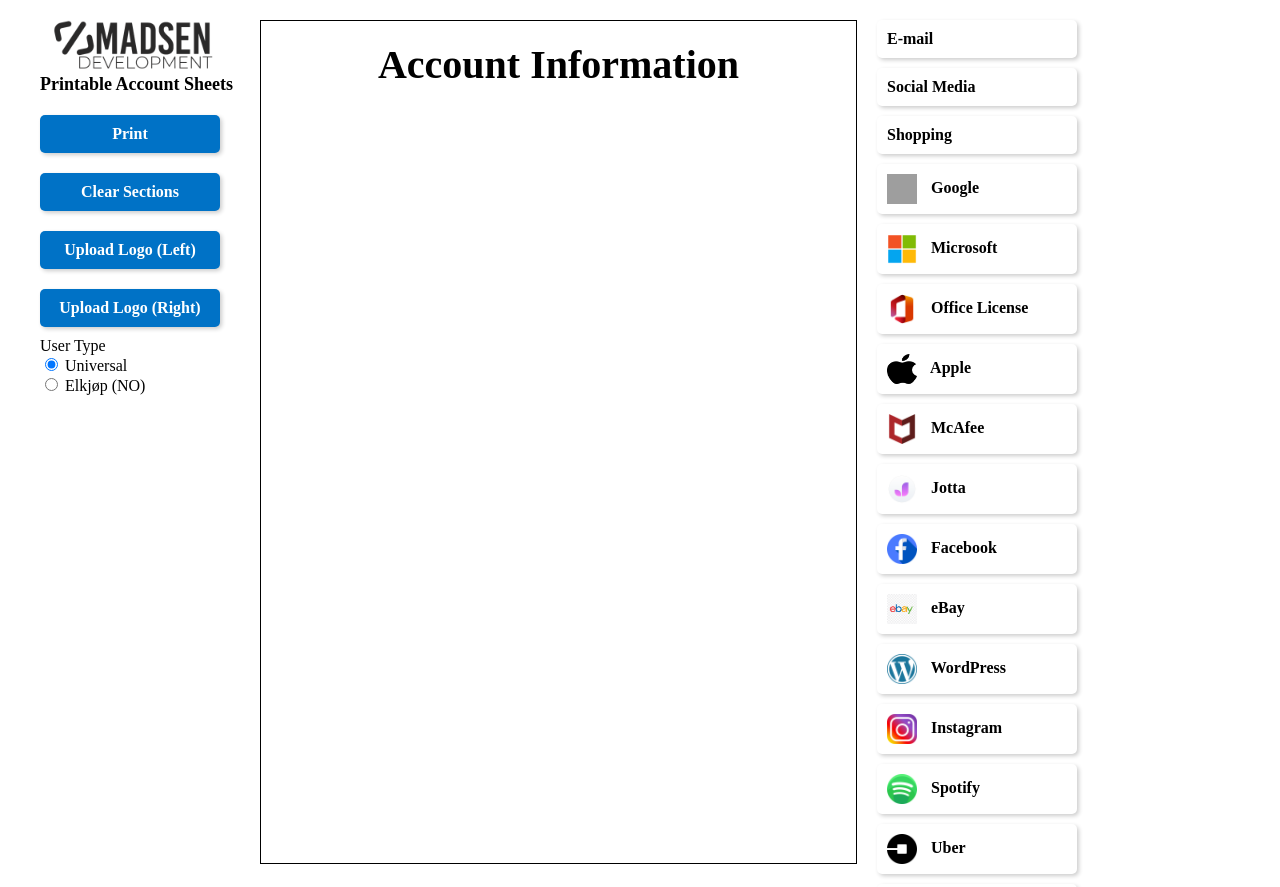
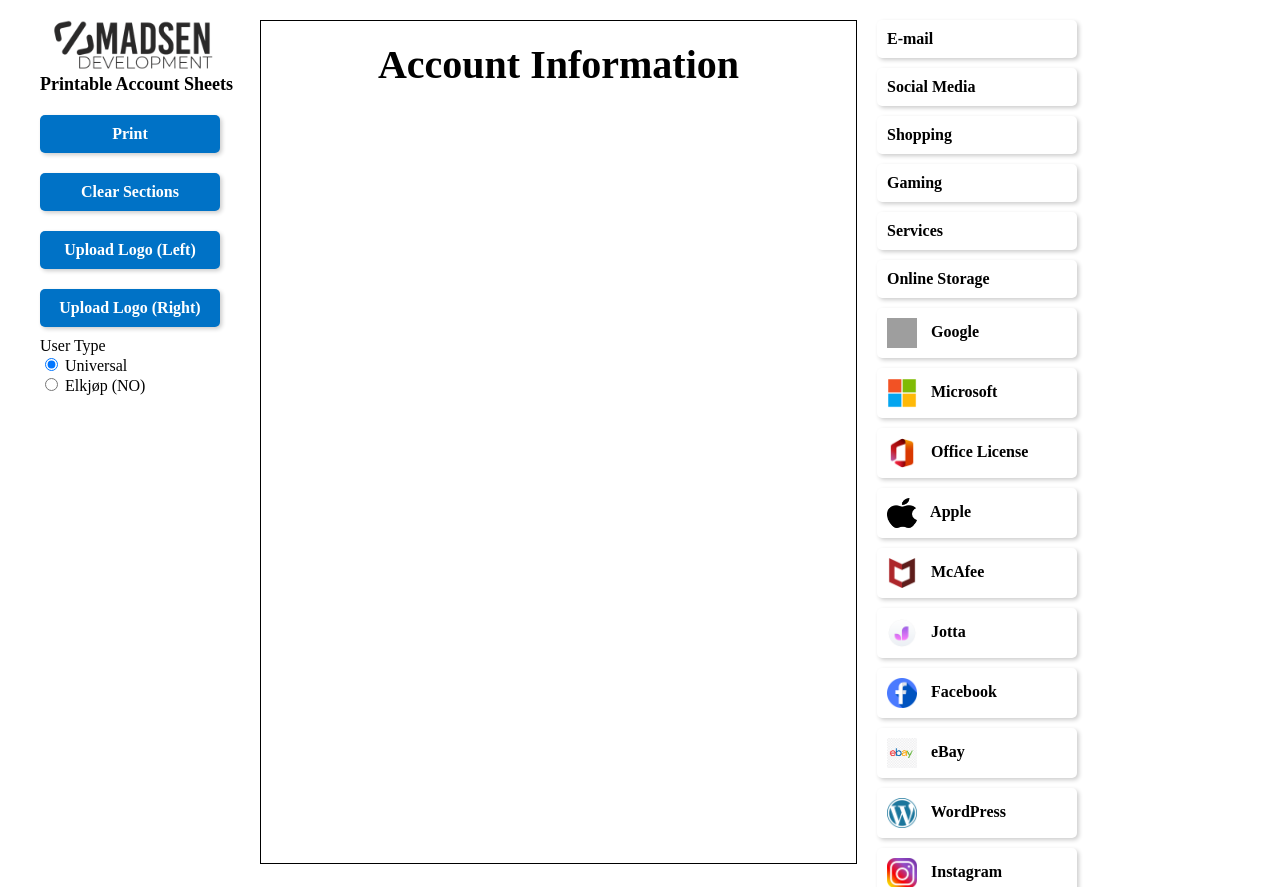
Before and after one commit to MadsenDev/account-sheet-generator, a PHP site: page / in a window 1280 px wide. Shown: the top 887 px of the page. Run offline with PHP 8.4, Linux system fonts and the light colour scheme; grey boxes are pictures that could not be loaded.

Commit message:
More brands
More categories and brands added. Increased the section limit from 4 to 5.

```diff
--- a/index.html
+++ b/index.html
@@ -188,6 +188,91 @@
                   </a></li>
                 </ul>
               </li>
+              <li>
+                <a href="#" class="brand-button">
+                  Gaming
+                </a>
+                <ul class="submenu">
+                  <li><a href="#" class="brand-button" id="Battle.net">
+                    <img src="images/battlenet-logo.png" alt="Battle.net">
+                    Battle.net
+                  </a></li>
+                  <li><a href="#" class="brand-button" id="Epic Games">
+                    <img src="images/epicgames-logo.png" alt="Epic Games">
+                    Epic Games
+                  </a></li>
+                  <li><a href="#" class="brand-button" id="Origin">
+                    <img src="images/origin-logo.png" alt="Origin">
+                    Origin
+                  </a></li>
+                  <li><a href="#" class="brand-button" id="PlayStation">
+                    <img src="images/playstation-logo.png" alt="PlayStation">
+                    PlayStation
+                  </a></li>
+                  <li><a href="#" class="brand-button" id="Riot Games">
+                    <img src="images/riotgames-logo.png" alt="Riot Games">
+                    Riot Games
+                  </a></li>
+                  <li><a href="#" class="brand-button" id="Steam">
+                    <img src="images/steam-logo.png" alt="Steam">
+                    Steam
+                  </a></li>
+                  <li><a href="#" class="brand-button" id="Twitch">
+                    <img src="images/twitch-logo.png" alt="Twitch">
+                    Twitch
+                  </a></li>
+                  <li><a href="#" class="brand-button" id="Xbox">
+                    <img src="images/xbox-logo.png" alt="Xbox">
+                    Xbox
+                  </a></li>
+                </ul>
+              </li>
+              <li>
+                <a href="#" class="brand-button">
+                  Services
+                </a>
+                <ul class="submenu">
+                  <li><a href="#" class="brand-button" id="Uber">
+                    <img src="images/uber-logo.png" alt="Uber">
+                    Uber
+                  </a></li>
+                  <li><a href="#" class="brand-button" id="Airbnb">
+                    <img src="images/airbnb-logo.png" alt="Airbnb">
+                    Airbnb
+                  </a></li>
+                  <li><a href="#" class="brand-button" id="Lyft">
+                    <img src="images/lyft-logo.png" alt="Lyft">
+                    Lyft
+                  </a></li>
+                </ul>
+              </li>
+              <li>
+                <a href="#" class="brand-button">
+                  Online Storage
+                </a>
+                <ul class="submenu">
+                  <li><a href="#" class="brand-button" id="Dropbox">
+                    <img src="images/dropbox-logo.png" alt="Dropbox">
+                    Dropbox
+                  </a></li>
+                  <li><a href="#" class="brand-button" id="OneDrive">
+                    <img src="images/onedrive-logo.png" alt="OneDrive">
+                    OneDrive
+                  </a></li>
+                  <li><a href="#" class="brand-button" id="Google Drive">
+                    <img src="images/googledrive-logo.png" alt="Google Drive">
+                    Google Drive
+                  </a></li>
+                  <li><a href="#" class="brand-button" id="Box">
+                    <img src="images/box-logo.png" alt="Box">
+                    Box
+                  </a></li>
+                  <li><a href="#" class="brand-button" id="Jotta">
+                    <img src="images/jotta-logo.png" alt="Jotta">
+                    Jotta
+                  </a></li>
+                </ul>
+              </li>
             </ul>
           </nav>
 
--- a/script.js
+++ b/script.js
@@ -1,4 +1,6 @@
 document.addEventListener('DOMContentLoaded', function() {
+
+  var sectionLimit = 5;
 
   var headerText = document.querySelector('#header-text');
   const selectedUserType = getSelectedUserType();
@@ -106,8 +108,8 @@ document.addEventListener('DOMContentLoaded', function() {
       button.addEventListener('click', function(event) {
         event.preventDefault();
 
-        // Limit the number of sections to 4
-        if (a4Content.childElementCount >= 4) {
+        // Limit the number of sections
+        if (a4Content.childElementCount >= sectionLimit) {
           return;
         }
 
--- a/styles.css
+++ b/styles.css
@@ -74,9 +74,9 @@
   border: 0px solid #ccc;
   box-sizing: border-box;
   background-color: rgba(241, 241, 241, 0.062);
-  margin-bottom: 10px;
+  margin-bottom: 5px;
   position: relative;
-  height: 145px;
+  height: 125px;
   width: 100%;
 }
 
```
Also changed, not shown: images/battlenet-logo.png (added), images/box-logo.png (added), images/dropbox-logo.png (added), images/epicgames-logo.png (added), images/googledrive-logo.png (added), images/onedrive-logo.png (added), images/origin-logo.png (added), images/playstation-logo.png (added), images/riotgames-logo.png (added), images/xbox-logo.png (added).
